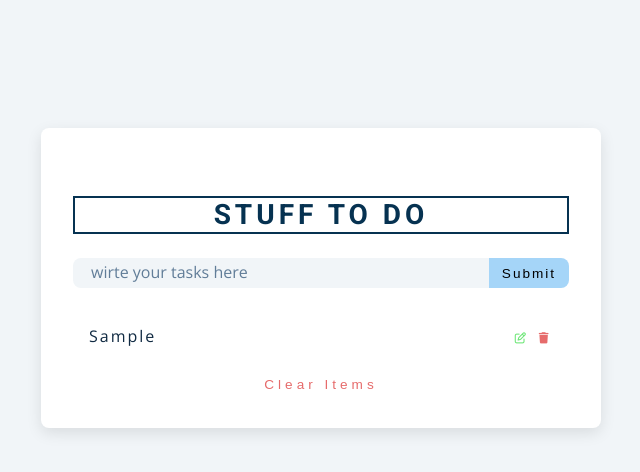
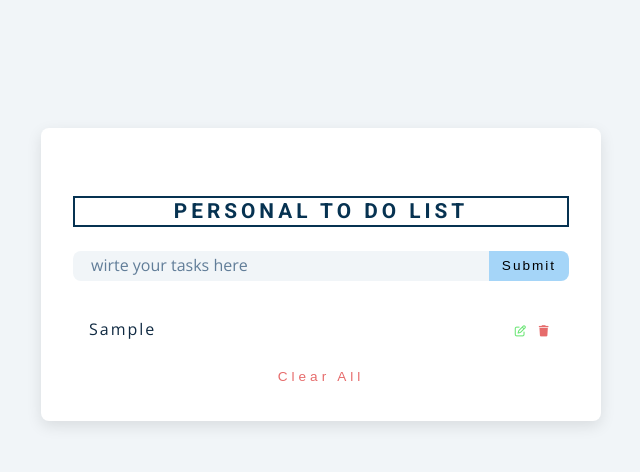
Before and after one commit to MuGenFJ/personalToDo, a plain HTML site: page index.html in a window 1280 px wide. Both pictures are taken after typing "Sample" into the empty fields and a click on the button "Submit". Shown: the whole page, without its empty margins (319-959 px from the left). Drawn offline with nearby package versions, Linux system fonts and the light colour scheme.

Commit message:
Add files via upload

```diff
--- a/index.html
+++ b/index.html
@@ -15,7 +15,7 @@
         <!-- form -->
         <form class="grocery-form">
           <p class="alert"></p>
-          <h3>Stuff to do</h3>
+          <h3>Personal to do list</h3>
           <div class="form-control">
             <input type="text" id="grocery" placeholder="wirte your tasks here" />
             <button type="submit" class="submit-btn">submit</button>
@@ -26,7 +26,7 @@
           <div class="grocery-list">
 
           </div>
-          <button class="clear-btn">clear items</button>
+          <button class="clear-btn">clear all</button>
         </div>
       </section>
     <script src="./script.js"></script>
--- a/style.css
+++ b/style.css
@@ -217,6 +217,7 @@ Grocery List
   text-transform: uppercase;
   border: 2px solid var(--clr-primary-1) ;
   padding: 3px;
+  font-size: 1.3rem;
 }
 .form-control {
   display: flex;
```
